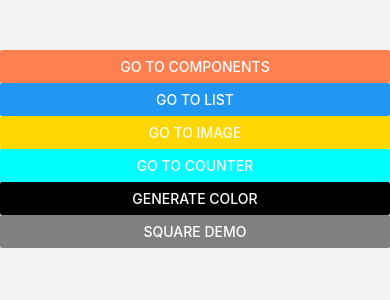
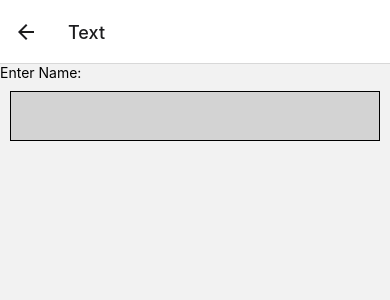
Before and after one commit to UsamaBhakrani/Native-Components-RN, a React Native app: screen /Text in a window 390 px wide. Shown: the top 300 px of the page. Built offline with nearby package versions, Linux system fonts and the light colour scheme.

Commit message:
text input

```diff
--- a/App.js
+++ b/App.js
@@ -7,6 +7,7 @@ import ImageScreen from "./src/screens/ImageScreen";
 import CounterScreen from "./src/screens/CounterScreen";
 import ColorScreen from "./src/screens/ColorScreen";
 import SquareScreen from "./src/screens/SquareScreen";
+import TextScreen from "./src/screens/TextScreen";
 const Stack = createNativeStackNavigator();
 
 const App = () => {
@@ -24,6 +25,7 @@ const App = () => {
         <Stack.Screen name="Counter" component={CounterScreen} />
         <Stack.Screen name="Color" component={ColorScreen} />
         <Stack.Screen name="Square" component={SquareScreen} />
+        <Stack.Screen name="Text" component={TextScreen} />
       </Stack.Navigator>
     </NavigationContainer>
   );
--- a/src/screens/HomeScreen.js
+++ b/src/screens/HomeScreen.js
@@ -26,15 +26,20 @@ const HomeScreen = ({ navigation: { navigate } }) => {
         title="Go to Counter"
         onPress={() => navigate("Counter")}
       />
-       <Button
+      <Button
         color="black"
         title="Generate Color"
         onPress={() => navigate("Color")}
       />
-       <Button
+      <Button
         color="gray"
         title="Square Demo"
         onPress={() => navigate("Square")}
+      />
+      <Button
+        color="coral"
+        title="Text Screen"
+        onPress={() => navigate("Text")}
       />
     </View>
   );
--- /dev/null
+++ b/src/screens/TextScreen.js
@@ -0,0 +1,38 @@
+import { useState } from "react";
+import { View, StyleSheet, Text, TextInput } from "react-native";
+
+const TextScreen = () => {
+  const [name, setName] = useState("");
+  return (
+    <View>
+      <Text>Enter Name:</Text>
+      <TextInput
+        value={name}
+        autoCapitalize="none"
+        autoCorrect={false}
+        onChangeText={(e) => setName(e)}
+        style={styles.input}
+      />
+      <Text style={styles.text}>{name}</Text>
+    </View>
+  );
+};
+
+const styles = StyleSheet.create({
+  input: {
+    backgroundColor: "lightgray",
+    height: 50,
+    borderWidth: 1,
+    borderColor: "black",
+    padding: 1,
+    margin: 10,
+    fontSize: 30,
+  },
+  text: {
+    fontSize: 30,
+    padding: 10,
+    margin: 10,
+  },
+});
+
+export default TextScreen;
```
